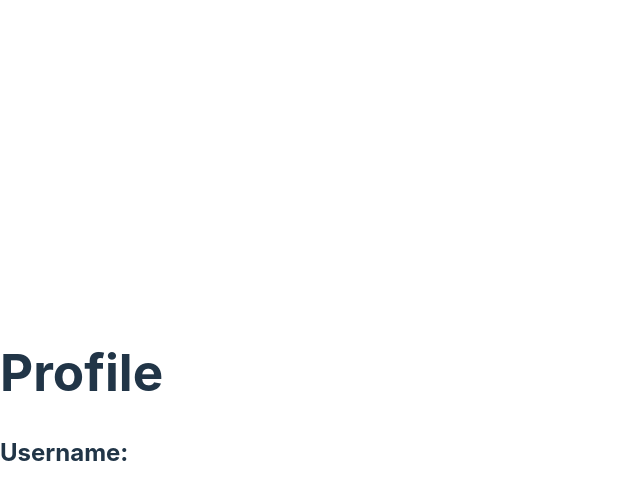
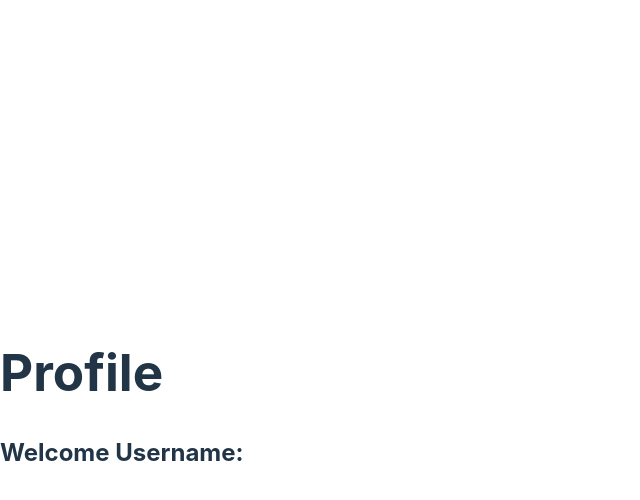
Before and after one commit to HarshavKoka/useContext-project, a React (Vite) app: page / in a window 1280 px wide. Both pictures are taken after a click on the button "Login". Shown: the top 500 px of the page, without its empty margins (0-640 px from the left). Built offline with nearby package versions, Linux system fonts and the light colour scheme.

Commit message:
very little change

```diff
--- a/src/App.jsx
+++ b/src/App.jsx
@@ -1,6 +1,6 @@
 import React, { useState } from 'react'
 import Login from './Login.jsx'
-import Profile from './profile.jsx';
+import Profile from './Profile.jsx';
 import { LoginContext } from './LoginContext.jsx';
 
 const App = () => {
--- a/src/Profile.jsx
+++ b/src/Profile.jsx
@@ -7,7 +7,7 @@ function Profile() {
     return (
         <>
             <h1>Profile</h1>
-            <h2>Username: {username}</h2>
+            <h2>Welcome Username: {username}</h2>
         </>
     );
 }
```
